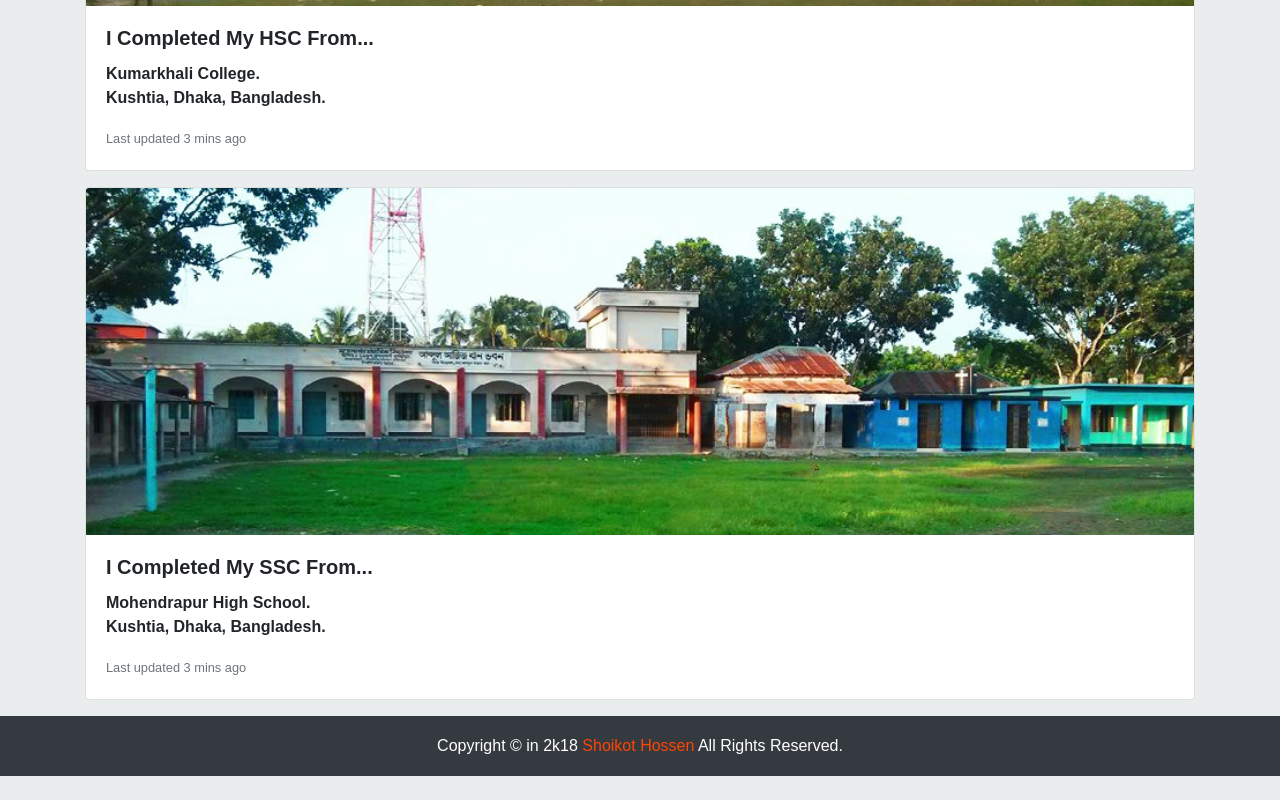
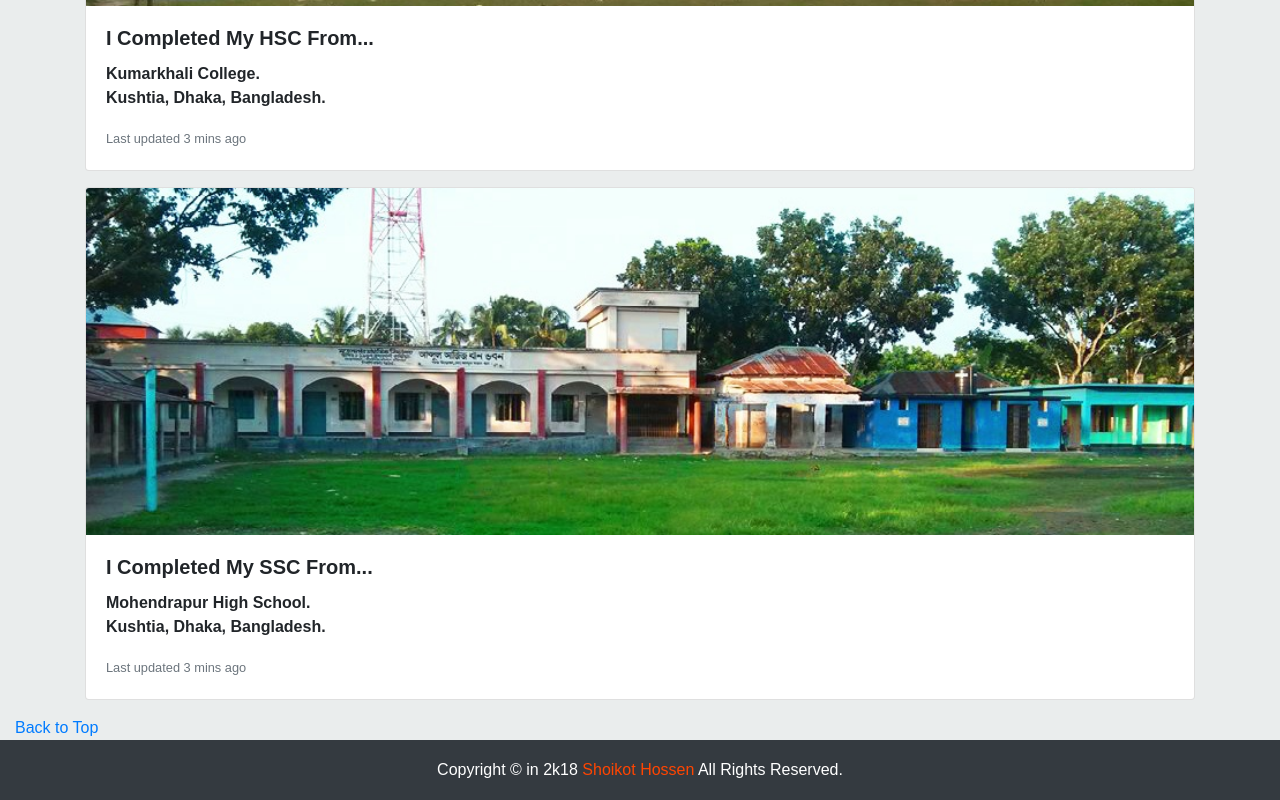
Before and after one commit to Shoikot-Hosssen/portfolio, a plain HTML site: page index.html in a window 1280 px wide. Shown: the part 2708-3508 px from the top of the page. Before the commit the page ends 3484 px from the top, so only its background shows below. Drawn offline with nearby package versions, Linux system fonts and the light colour scheme.

Commit message:
Update index.html

```diff
--- a/index.html
+++ b/index.html
@@ -13,7 +13,7 @@
 	</head>
 	<body>
   											<!-- Header start -->
-	  	<header>
+	  	<header id="mainHeader">
 		  	<nav class="navbar sticky-top navbar-expand-lg navbar-dark bg-dark thead">
 			 	<a class="navbar-brand" href="index.html"><strong>Shoikot Hossen</strong></a>
 			 	<button class="navbar-toggler" type="button" data-toggle="collapse" data-target="#navbarSupportedContent" aria-controls="navbarSupportedContent" aria-expanded="false"aria-label="Toggle navigation">
@@ -156,10 +156,13 @@
 				</div>
 			</section>
 
-
-
-
-
+			<section>
+				<div class="container-fluid">
+					<div class="btt">
+						<a href="#mainHeader">Back to Top</a>
+					</div>
+				</div>
+			</section>
 			<footer class="mainFooter">
 				<p>Copyright &copy in 2k18 <a href="index.html">Shoikot Hossen </a>All Rights Reserved.</p>
 			</footer>
```
